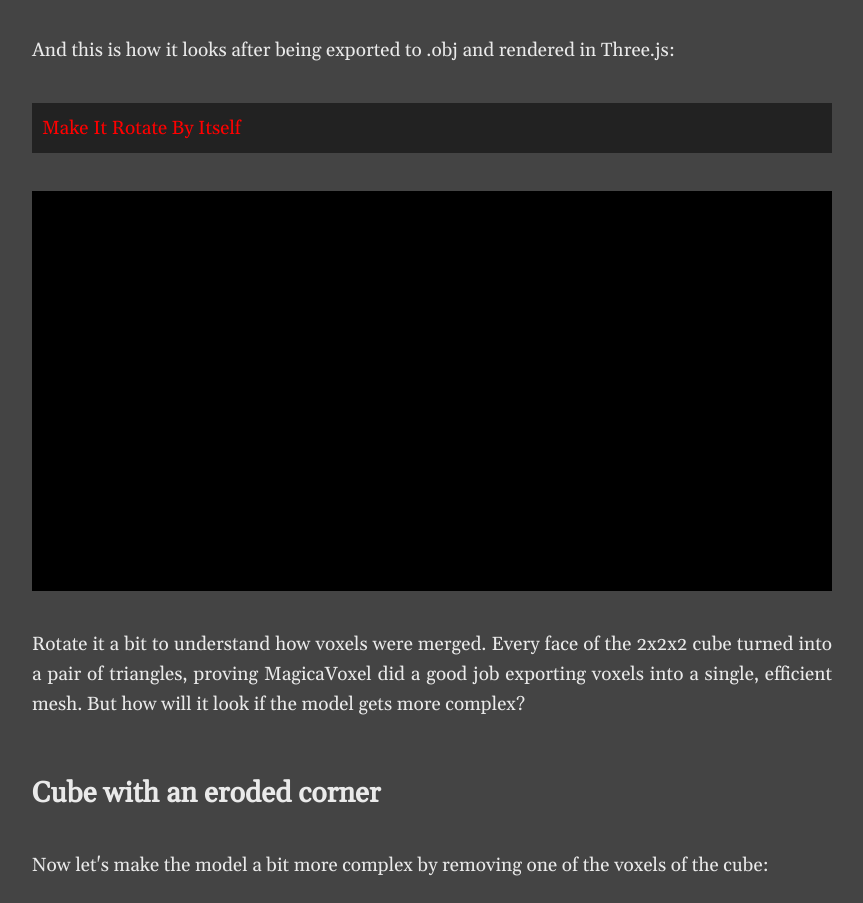
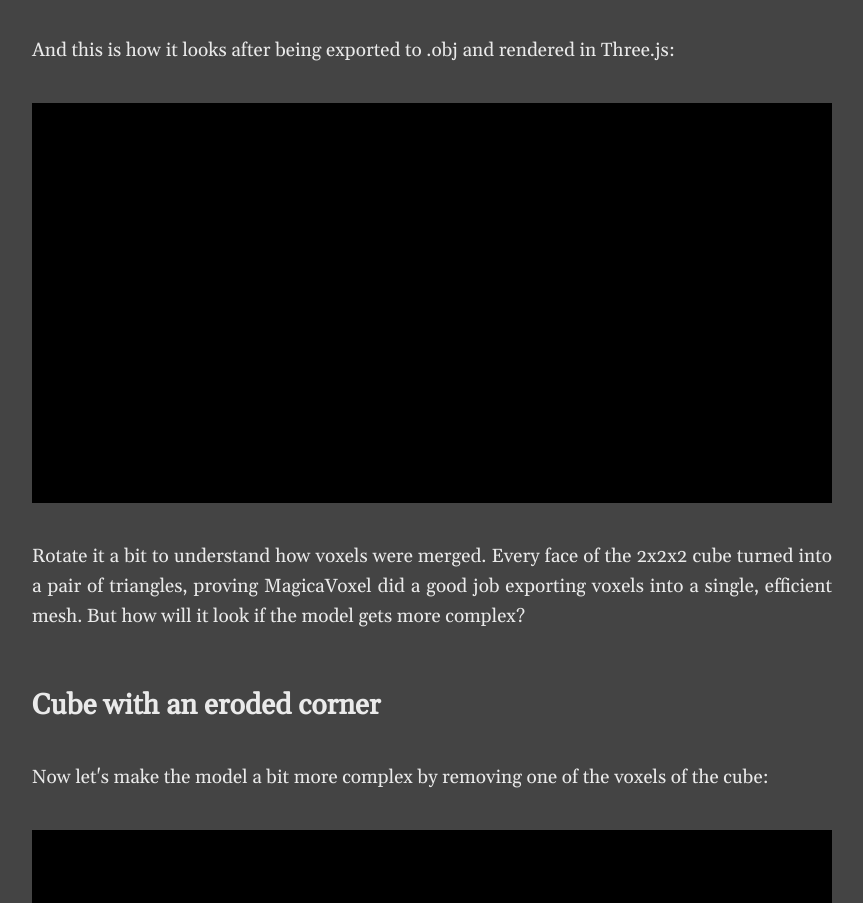
Before and after one commit to luciopaiva/magicavoxel-threejs-howto, a website with bundled scripts: page index.html in a window 1280 px wide. Shown: the part 2159-3062 px from the top of the page, without its empty margins (208-1071 px from the left). Built offline with nearby package versions, Linux system fonts and the light colour scheme; a script that the page names is missing.

Commit message:
Remove to do

```diff
--- a/index.html
+++ b/index.html
@@ -39,8 +39,6 @@
     <img src="assets/2x2x2.png" alt="2x2x2 model">
 
     <p>And this is how it looks after being exported to .obj and rendered in Three.js:</p>
-
-    <p class="todo">Make it rotate by itself</p>
 
     <canvas id="2x2x2"></canvas>
 
```
